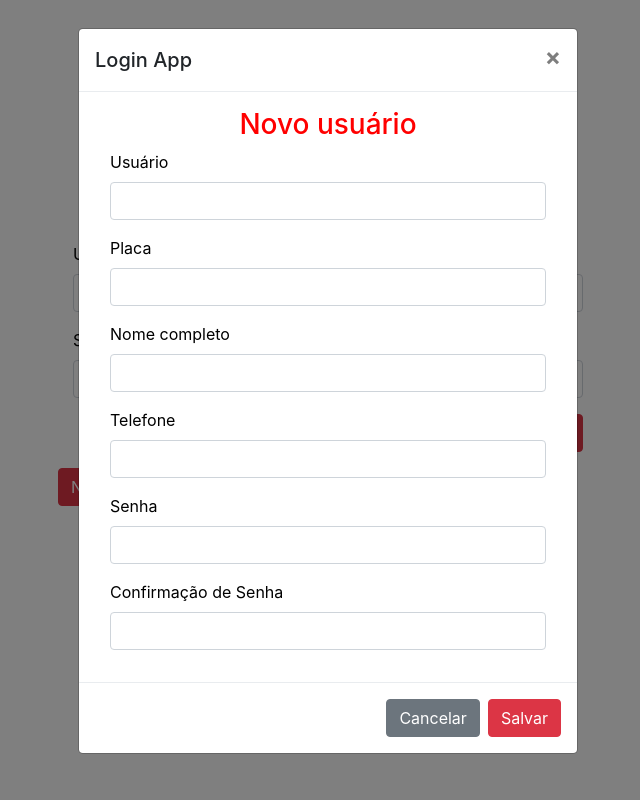
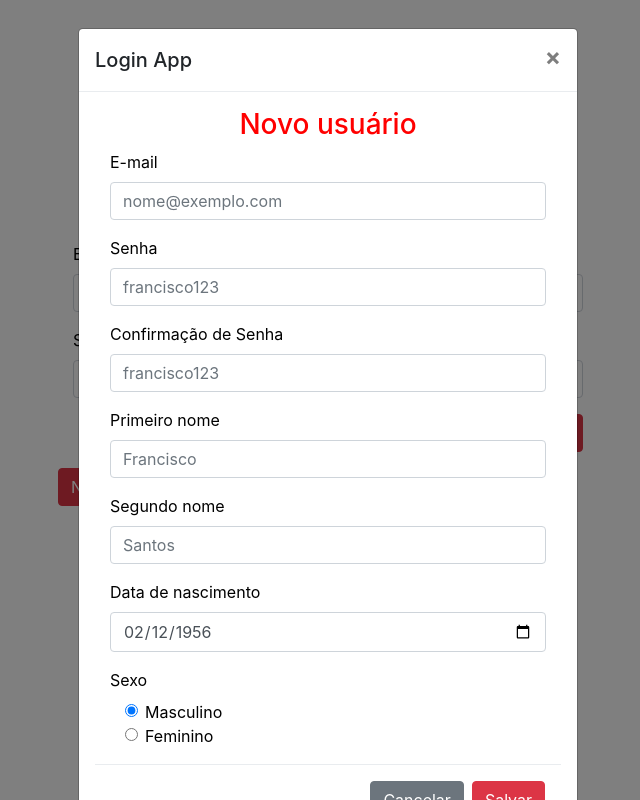
Before and after one commit to Aphodomus/Guia-de-Investimentos, a plain HTML site: page src/login.html in a window 1280 px wide. Both pictures are taken after a click on the button "Novo usuario". Shown: the whole page, without its empty margins (312-952 px from the left). Drawn offline with nearby package versions, Linux system fonts and the light colour scheme.

Commit message:
Fazendo alteracoes no login.html

```diff
--- a/src/login.html
+++ b/src/login.html
@@ -20,7 +20,7 @@
                         <form id="login-form" class="form" method="post" onsubmit="loginUser (this)">
                             <h3 class="text-center text-info">Login</h3>
                             <div class="form-group">
-                                <label for="username" class="text-info">Usuário</label><br>
+                                <label for="username" class="text-info">E-mail</label><br>
                                 <input type="text" name="username" id="username" class="form-control">
                             </div>
                             <div class="form-group">
@@ -52,31 +52,47 @@
                 </div>
                 <div class="modal-body">
                     <div id="login-box" class="col-md-12">
-                        <form id="login-form" class="form" method="post" action="http://localhost:6789/Usuario" >
+                        <form id="login-form" class="form" method="post" o>
                             <h3 class="text-center text-info">Novo usuário</h3>
                             <div class="form-group">
-                                <label for="login" class="text-info">Usuário</label><br>
-                                <input type="text" name="txt_login" id="txt_login" class="form-control">
+                                <label for="email" class="text-info" >E-mail</label><br>
+                                <input type="text" name="Email" id="txt_login" placeholder="nome@exemplo.com" class="form-control">
                             </div>
                             <div class="form-group">
-                                <label for="login" class="text-info">Placa</label><br>
-                                <input type="text" name="txt_login" id="txt_login" class="form-control">
-                            </div>
-                            <div class="form-group">
-                                <label for="nome" class="text-info">Nome completo</label><br>
-                                <input type="text" name="txt_nome" id="txt_nome" class="form-control">
-                            </div>
-                            <div class="form-group">
-                                <label for="email" class="text-info">Telefone</label><br>
-                                <input type="text" name="txt_email" id="txt_email" class="form-control">
-                            </div>
-                            <div class="form-group">
-                                <label for="senha" class="text-info">Senha</label><br>
-                                <input type="password" name="txt_senha" id="txt_senha" class="form-control">
+                                <label for="login" class="text-info">Senha</label><br>
+                                <input type="text" name="Senha" id="txt_login" placeholder="francisco123" class="form-control">
                             </div>
                             <div class="form-group">
                                 <label for="senha2" class="text-info">Confirmação de Senha</label><br>
-                                <input type="password" name="txt_senha2" id="txt_senha2" class="form-control">
+                                <input type="password" name="ConfirmSenha" id="txt_senha2" placeholder="francisco123" class="form-control">
+                            </div>
+                            <div class="form-group">
+                                <label for="primeironome" class="text-info">Primeiro nome</label><br>
+                                <input type="text" name="Nome" id="txt_nome" placeholder="Francisco" class="form-control">
+                            </div>
+                            <div class="form-group">
+                                <label for="segundonome" class="text-info">Segundo nome</label><br>
+                                <input type="text" name="Sobrenome" id="txt_email" placeholder="Santos" class="form-control">
+                            </div>
+                            <div class="form-group">
+                                <label for="datanascimento" class="text-info">Data de nascimento</label><br>
+                                <input class="form-control" name="DataNascimento" type="date" value="1956-02-12" id="example-date-input">
+                            </div>
+                            <div class="form-group">
+                                <label for="sexo" class="text-info">Sexo</label><br>
+                                <div class="col-sm-10">
+                                    <div class="form-check">
+                                    <input class="form-check-input" type="radio" name="gridRadios" id="gridRadios1" value="opcao1" checked>
+                                    <label class="form-check-label" for="gridRadios1">
+                                        Masculino
+                                    </label>
+                                    </div>
+                                    <div class="form-check">
+                                    <input class="form-check-input" type="radio" name="gridRadios" id="gridRadios2" value="opcao2">
+                                    <label class="form-check-label" for="gridRadios2">
+                                        Feminino
+                                    </label>
+                                </div>
                             </div>
                         </form>
                     </div>
```
